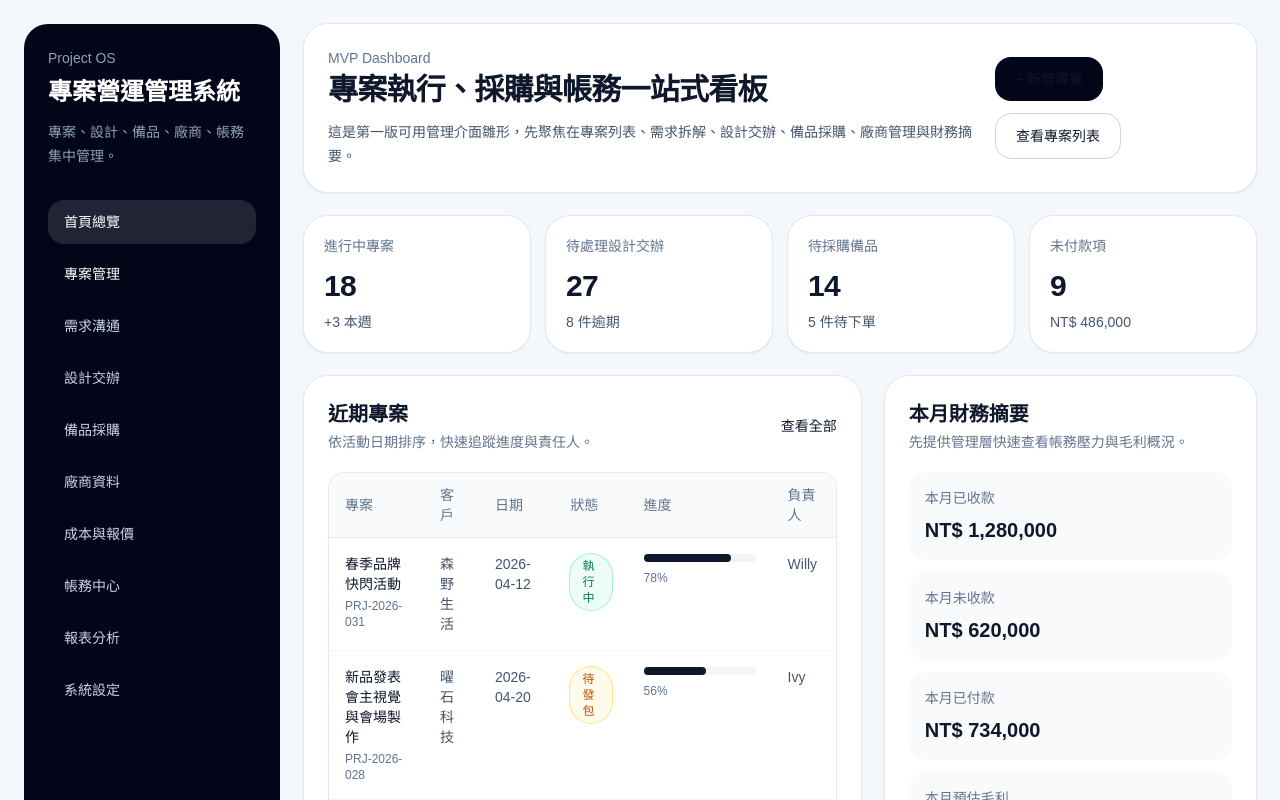
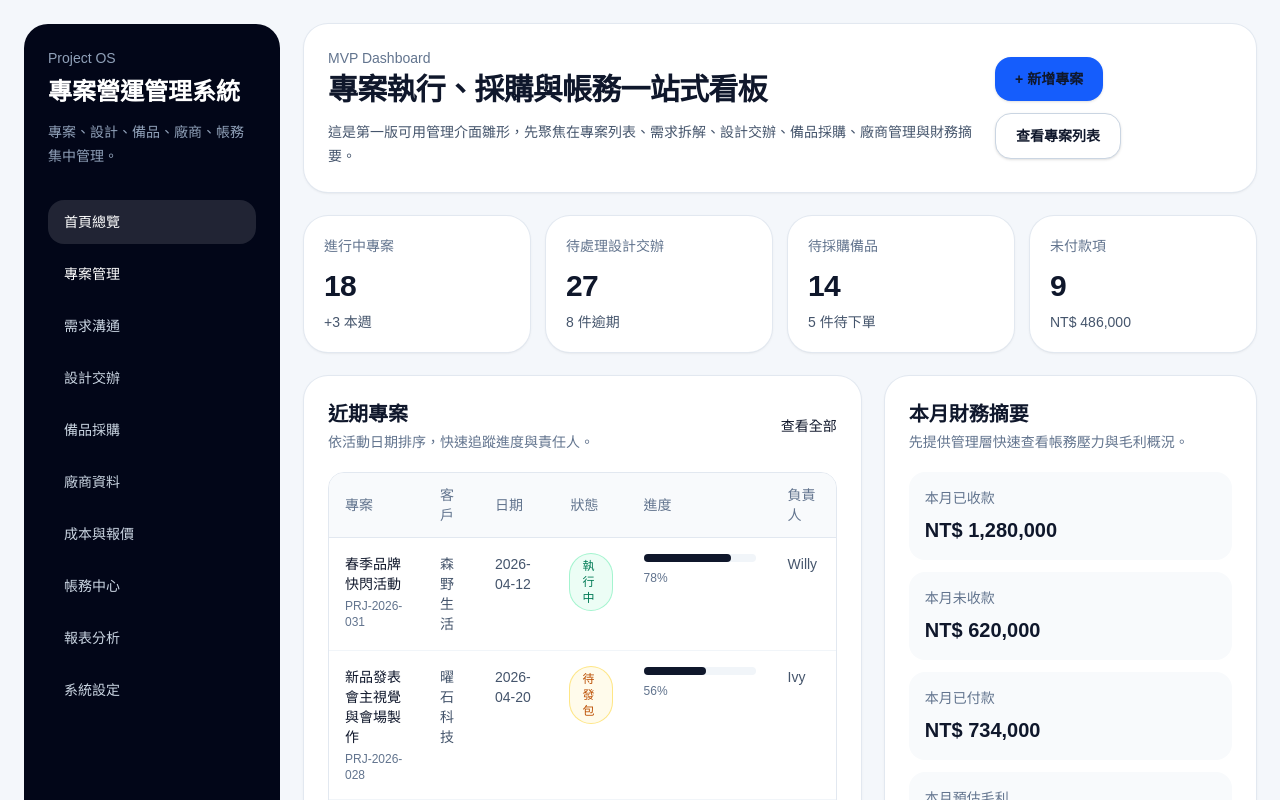
Before and after one commit to willy841/projectflow, a Next.js app: page / in a window 1280 px wide. Shown: the top 800 px of the page. Built offline with nearby package versions, Linux system fonts and the light colour scheme.

Commit message:
fix: improve hero action button contrast

```diff
--- a/src/app/page.tsx
+++ b/src/app/page.tsx
@@ -67,13 +67,13 @@ export default function Home() {
           <div className="flex flex-wrap gap-3">
             <Link
               href="/projects/new"
-              className="rounded-2xl bg-slate-950 px-5 py-3 text-sm font-medium text-white"
+              className="rounded-2xl bg-blue-600 px-5 py-3 text-sm font-semibold text-white shadow-sm transition hover:bg-blue-700 focus:outline-none focus:ring-2 focus:ring-blue-300"
             >
               + 新增專案
             </Link>
             <Link
               href="/projects"
-              className="rounded-2xl border border-slate-300 bg-white px-5 py-3 text-sm font-medium text-slate-700"
+              className="rounded-2xl border border-slate-300 bg-white px-5 py-3 text-sm font-semibold text-slate-800 shadow-sm transition hover:border-slate-400 hover:bg-slate-50 focus:outline-none focus:ring-2 focus:ring-slate-200"
             >
               查看專案列表
             </Link>
```
